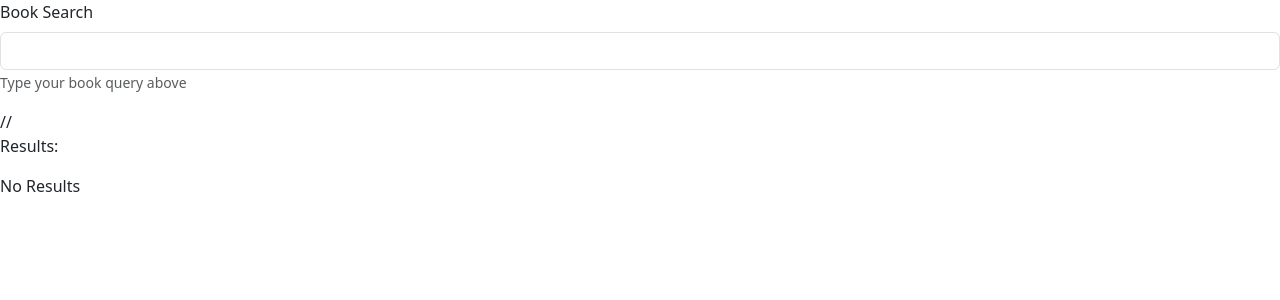
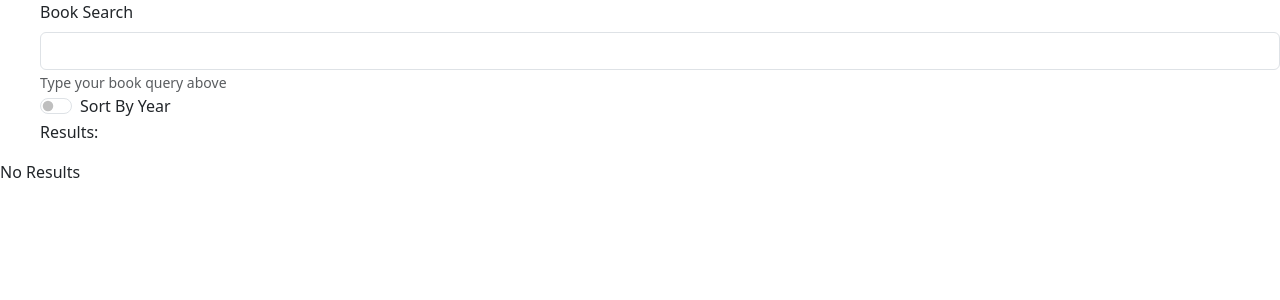
Before and after one commit to ChiliPaneer/BookSearchUI, a React (Create React App) app: page / in a window 1280 px wide. Shown: the top 300 px of the page. Built offline with nearby package versions, Linux system fonts and the light colour scheme.

Commit message:
added sorting and some minimal styling

```diff
--- a/src/Search.tsx
+++ b/src/Search.tsx
@@ -5,11 +5,17 @@ import ResultsView from './Results';
 
 export default function Search() {
   const [results, setResults] = useState<Result | null>(null);
+  const [sortByYear, setSortByYear] = useState<boolean>(false);
   const [query, setQuery] = useState('');
   const [timer, setTimer] = useState<NodeJS.Timeout | null>(null);
 
   const handleChange = (event: React.ChangeEvent<HTMLInputElement>) => {
     setQuery(event.target.value);
+  }
+
+  const style = {
+    marginLeft: '40px',
+    marignTop: '60px',
   }
 
   const submitQuery = async () => {
@@ -37,17 +43,19 @@ export default function Search() {
       if (query) {
         submitQuery();
       }
-    }, 500);
+    }, 400);
 
     setTimer(newTimer);
 
     return () => clearTimeout(newTimer);
     }, [query]);
 
+  const toggleSort = () => setSortByYear(!sortByYear);
+
 
   return (
     <>
-    <Form>
+    <Form style={style}>
       <Form.Label htmlFor="bookSearch">Book Search</Form.Label>
       <Form.Control
         type="text"
@@ -59,10 +67,19 @@ export default function Search() {
       Type your book query above
       </Form.Text>
       </Form>
-      <p>{query}</p>
 
-      // <p>{(results != null)? results.numFound : "Results:" }</p>
-      {(results != null)? <ResultsView results={results}/> : "No Results"}
+      <Form style={style}>
+      <Form.Check
+      type="switch"
+      id="sorting-toggle"
+      label="Sort By Year"
+      checked={sortByYear}
+      onChange={toggleSort}
+      />
+      </Form>
+
+     <p style={style}>{(results != null)? results.numFound + " results": "Results:" }</p>
+      {results ? <ResultsView results={results} sortByYear={sortByYear}/> : "No Results"}
     </>
   )
 }
```
